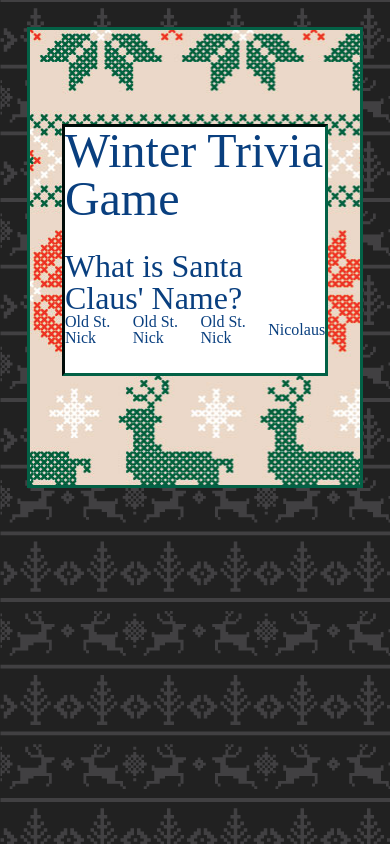
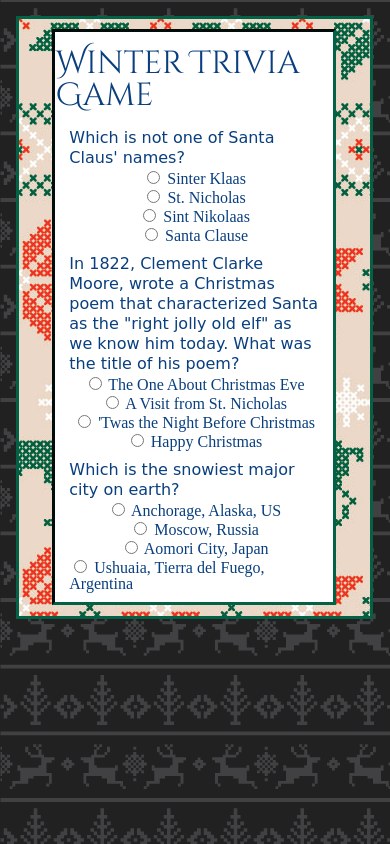
Before and after one commit to alejosjen/TriviaGame, a plain HTML site: page index.html in a window 390 px wide. Drawn offline with nearby package versions, Linux system fonts and the light colour scheme; files whose address does not match are found by name; a web font is replaced by a local one.

Commit message:
Updated html and css to clean up styles and organization, added @media for responsive capability, started pseudocode on javascript.

```diff
--- a/assets/css/style.css
+++ b/assets/css/style.css
@@ -1,60 +1,112 @@
 body {
     background-image: url("/Users/jen/git/TriviaGame/assets/images/christmas-black/christmas-dark.png");
 }
+/* font-family: 'Homemade Apple', cursive;
+font-family: 'Griffy', cursive;
+font-family: 'Berkshire Swash', cursive;
+font-family: 'Cinzel Decorative', cursive;
+font-family: 'IM Fell English', serif; */
 .picture-frame {
     background-image: url("/Users/jen/git/TriviaGame/assets/images/knitted7.jpg");
+    background-repeat: repeat-y;
     border: 3px solid #036146;
     display: flex;
     flex-direction: column;
     align-items: center;
     justify-content: center;
-    margin: 7%;
-    height: 455px;
+    position: absolute;
+    width: 90%;
+    margin: 4%;
 }
 .row-1 {
     display: flex;
-    flex-direction: column;
     align-items: center;
     justify-content: center;
     width: 79%;
+    margin-top: 3%;
 }
 .row-2 {
     display: flex;
     flex-direction: column;
     align-items: center;
-    justify-content: center;
-    margin-bottom: 5%;
+    justify-content: flex-start;
     width: 79%;
+    margin-bottom: 3%;
 }
 .col-1 {
     display: flex;
     flex-direction: column;
     align-items: center;
+    width: 90%;
 }
-.title-area, .slide1 {
+.title, .slide1 {
     background-color: #fff;
     color: #093F7F;
 }
 .option-row {
     display: flex;
-    flex-direction: row;
+    flex-direction: column;
     justify-content: space-around;
     align-items: center;
+    padding-bottom: 4%;
 }
-.title-area {
+.title {
     height: 96px;
+    font-family: 'Cinzel Decorative', cursive, Georgia, 'Times New Roman', Times, serif;
     font-size: 3em;
     border: 3px inset #036146;
     border-bottom: none;
 }
 .slide1 {
-    height: 150px;
     border: 3px inset #036146;
     border-top: none;
+    overflow: scroll;
 }
+
 .question {
-    font-size: 2em;
+    font-size: 1.5em;
+    line-height: 1.25em;
+    font-family: 'Giffy', cursive, Georgia, 'Times New Roman', Times, serif;
+
 }
 .option {
     font-size: 1em;
+    font-family: 'IM Fell English', serif, Georgia, 'Times New Roman', Times, serif;
+    padding-left: 18px;
 }
+
+@media screen and (max-width: 788px) and (min-width: 680px) {
+    .row-1 {
+        width: 79%;
+    }
+    .title {
+        font-size: 2.5em;
+    }
+    .row-2 {
+        width: 79%;
+    }
+    .question {
+        font-size: 1.5em;
+    }
+    .option-row {
+        flex-direction: column;
+    }
+}
+
+@media screen and (max-width: 680px) {
+    .row-1 {
+        width: 79%;
+    }
+    .title {
+        font-size: 2em;
+    }
+    .row-2 {
+        width: 79%;
+    }
+    .question {
+        font-size: 1em;
+    }
+    .option-row {
+        flex-direction: column;
+    }
+}
--- a/assets/javascript/app.js
+++ b/assets/javascript/app.js
@@ -0,0 +1,33 @@
+
+// Things we need to count
+// Correct answers
+var correctAnswerCounter = 0;
+var correctArray = [];
+// Incorrect answers
+var incorrectAnswerCounter = 0;
+var incorrectArray = [];
+// Didn't answer
+var noAttemptCounter = 0;
+var noAttemptArray = [];
+var percentageCorrect = 0;
+
+// Timer to start when window is loaded
+// Time out in 4 minutes
+// Convert milliseconds to seconds to minutes
+window.onload = setTimeout(function(){
+    $('.option').onclick
+})
+
+// Assign objects from HTML to correct, incorrect, no attempt Arrays
+// Count items in array to list.length the amount of correct, incorrect, no attempts
+// Present counters after time out
+// Present percentage correct
+// Count total possible and divide by amount correct.length for percentage
+function gameTotal() {
+
+}
+
+// Reset button at end of game, no reloading page
+function reset () {
+
+}
--- a/index.html
+++ b/index.html
@@ -9,12 +9,9 @@
     <link rel="stylesheet" media="screen" type="text/css" href="assets/css/reset.css" />
     <!--CSS Styles-->
     <link rel="stylesheet" media="screen" type="text/css" href="assets/css/style.css" />
-    <!--Bootstrap-->
-    <!-- <link rel="stylesheet" href="https://stackpath.bootstrapcdn.com/bootstrap/4.1.3/css/bootstrap.min.css" integrity="sha384-MCw98/SFnGE8fJT3GXwEOngsV7Zt27NXFoaoApmYm81iuXoPkFOJwJ8ERdknLPMO"
-        crossorigin="anonymous" /> -->
-    <!--jQuery-->
     <script src="https://code.jquery.com/jquery-3.3.1.min.js" integrity="sha256-FgpCb/KJQlLNfOu91ta32o/NMZxltwRo8QtmkMRdAu8="
         crossorigin="anonymous"></script>
+    <link href="https://fonts.googleapis.com/css?family=Berkshire+Swash|Giffy|Cinzel+Decorative:400,900|IM+Fell+English" rel="stylesheet">
     <!--Font Awesome-->
     <link rel="stylesheet" href="https://use.fontawesome.com/releases/v5.3.1/css/all.css" integrity="sha384-mzrmE5qonljUremFsqc01SB46JvROS7bZs3IO2EmfFsd15uHvIt+Y8vEf7N7fWAU"
         crossorigin="anonymous" />
@@ -24,27 +21,75 @@
 
     <div class="container">
         <div class="picture-frame">
-            <div class="row-1 title-area">Winter Trivia Game
+            <div class="row-1 title">Winter Trivia Game
             </div>
-            <div class="row-2 slide1">
+            <div class="row-2 slide1 game-totals">
                 <div class="col-1">
+
                     <div class="question">
-                        What is Santa Claus' Name?
+                        Which is not one of Santa Claus' names?
                     </div>
-                    <div class="option-row">
-                        <div class="option">
-                            Old St. Nick
+                        <div class="option-row">
+                            <div>
+                                <input type="radio" id="sinter-klaas" name="santa" value="sinter-klaas" class="option" />
+                                <label for="sinter-klaas">Sinter Klaas</label>
+                            </div>
+                            <div>
+                                <input type="radio" id="st-nicholas" name="santa" value="st-nicholas" class="option" />
+                                <label for="st-nicholas">St. Nicholas</label>
+                            </div>
+                            <div>
+                                <input type="radio" id="sint-nikolaas" name="santa" value="sint-nikolaas" class="option" />
+                                <label for="sint-nikolaas">Sint Nikolaas</label>
+                            </div>
+                            <div>
+                                <input type="radio" id="santa-clause" name="santa" value="santa-clause" class="option1" />
+                                <label for="santa-clause">Santa Clause</label>
+                            </div>
                         </div>
-                        <div class="option">
-                            Old St. Nick
+                    <div class="question">
+                        In 1822, Clement Clarke Moore, wrote a Christmas poem that characterized Santa as the
+                        "right jolly old elf" as we know him today. What was the title of his poem?
+                    </div>
+                        <div class="option-row">
+                            <div>
+                                <input type="radio" id="christmas-eve" name="poem" value="christmas-eve" class="option" />
+                                <label for="christmas-eve">The One About Christmas Eve</label>
+                            </div>
+                            <div>
+                                <input type="radio" id="account" name="poem" value="account" class="option1" />
+                                <label for="account">A Visit from St. Nicholas</label>
+                            </div>
+                            <div>
+                                <input type="radio" id="night-before" name="poem" value="night-before" class="option" />
+                                <label for="night-before">'Twas the Night Before Christmas</label>
+                            </div>
+                            <div>
+                                <input type="radio" id="happy-christmas" name="poem" value="happy-christmas" class="option" />
+                                <label for="happy-christmas">Happy Christmas</label>
+                            </div>
                         </div>
-                        <div class="option">
-                            Old St. Nick
+                    <div class="question">
+                        Which is the snowiest major city on earth?
+                    </div>
+                        <div class="option-row">
+                            <div>
+                                <input type="radio" id="anchorage" name="poem" value="anchorage" class="option" />
+                                <label for="anchorage">Anchorage, Alaska, US</label>
+                            </div>
+                            <div>
+                                <input type="radio" id="moscow" name="poem" value="moscow" class="option" />
+                                <label for="moscow">Moscow, Russia</label>
+                            </div>
+                            <div>
+                                <input type="radio" id="aomori" name="poem" value="aomori" class="option1" />
+                                <label for="aomori">Aomori City, Japan</label>
+                            </div>
+                            <div>
+                                <input type="radio" id="ushuaia" name="poem" value="ushuaia" class="option" />
+                                <label for="ushuaia">Ushuaia, Tierra del Fuego, Argentina</label>
+                            </div>
                         </div>
-                        <div class="option">
-                            Nicolaus
-                        </div>
-                    </div>
                 </div>
                 <!-- <div class="slide2">
                         <div class="question2"></div>
```
